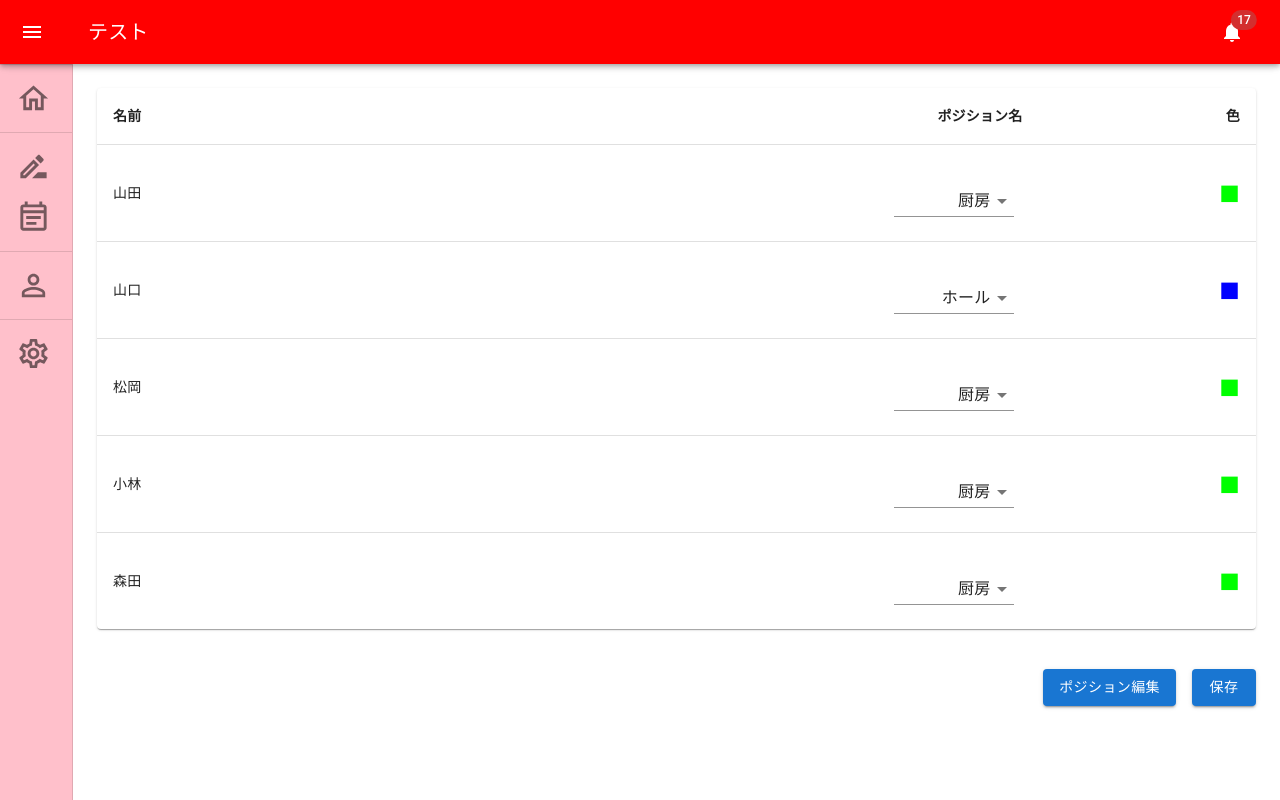
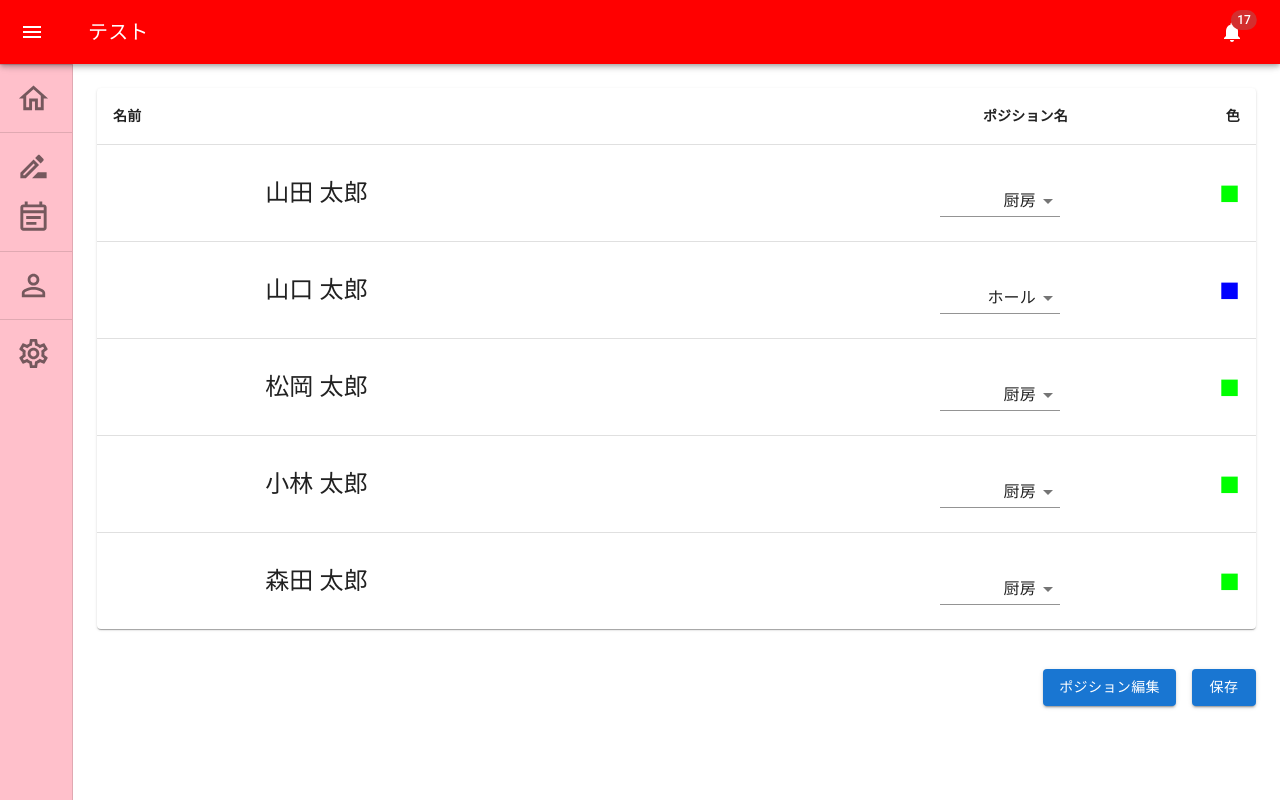
Before and after one commit to nineteen2021/shiftan-v2, a React (Create React App) app in the folder node/django_front/: page / in a window 1280 px wide. Built offline with nearby package versions, Linux system fonts and the light colour scheme.

Commit message:
名前のフォントのサイズを調整

```diff
--- a/node/django_front/src/components/StaffManager.jsx
+++ b/node/django_front/src/components/StaffManager.jsx
@@ -31,11 +31,11 @@ function createData(name, position, color) {
 
 //無理やり入れる
 const rows = [
-  createData('山田', 0, '#00ff00'),
-  createData('山口', 1, '#0000ff'),
-  createData('松岡', 0, '#00ff00'),
-  createData('小林', 0, '#00ff00'),
-  createData('森田', 0, '#00ff00'),
+  createData('山田 太郎', 0, '#00ff00'),
+  createData('山口 太郎', 1, '#0000ff'),
+  createData('松岡 太郎', 0, '#00ff00'),
+  createData('小林 太郎', 0, '#00ff00'),
+  createData('森田 太郎', 0, '#00ff00'),
 ];
 
 function PositionDialog(props) {
@@ -106,8 +106,8 @@ export default function StaffManager() {
                     key={row.name}
                     sx={{ '&:last-child td, &:last-child th': { border: 0 } }}
                     >
-                    <TableCell component="th" scope="row">
-                        {row.name}
+                    <TableCell component="th" scope="row" align="center">
+                        <font size="5">{row.name}</font>
                     </TableCell>
                     <TableCell align="right">
 
```
